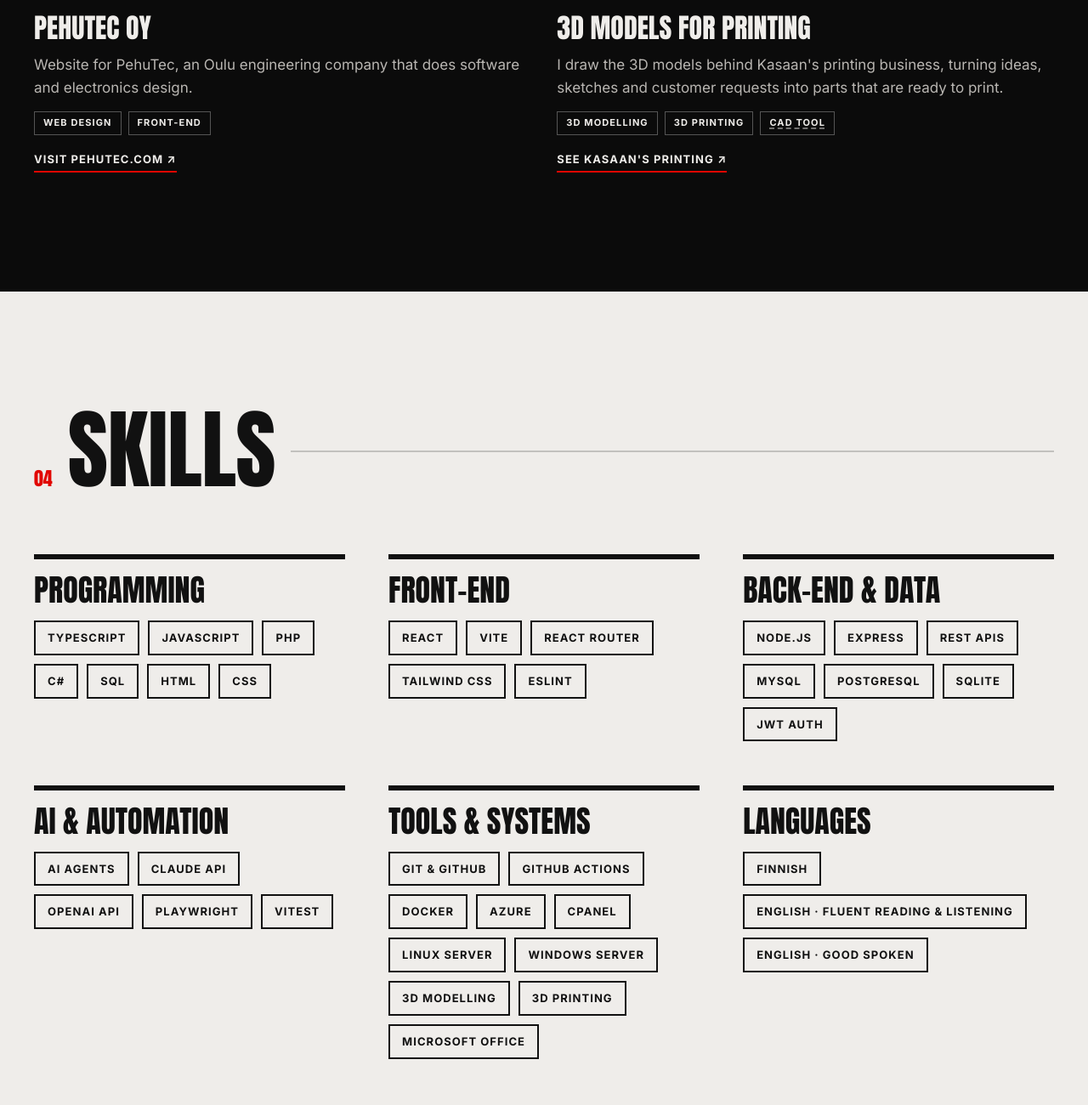
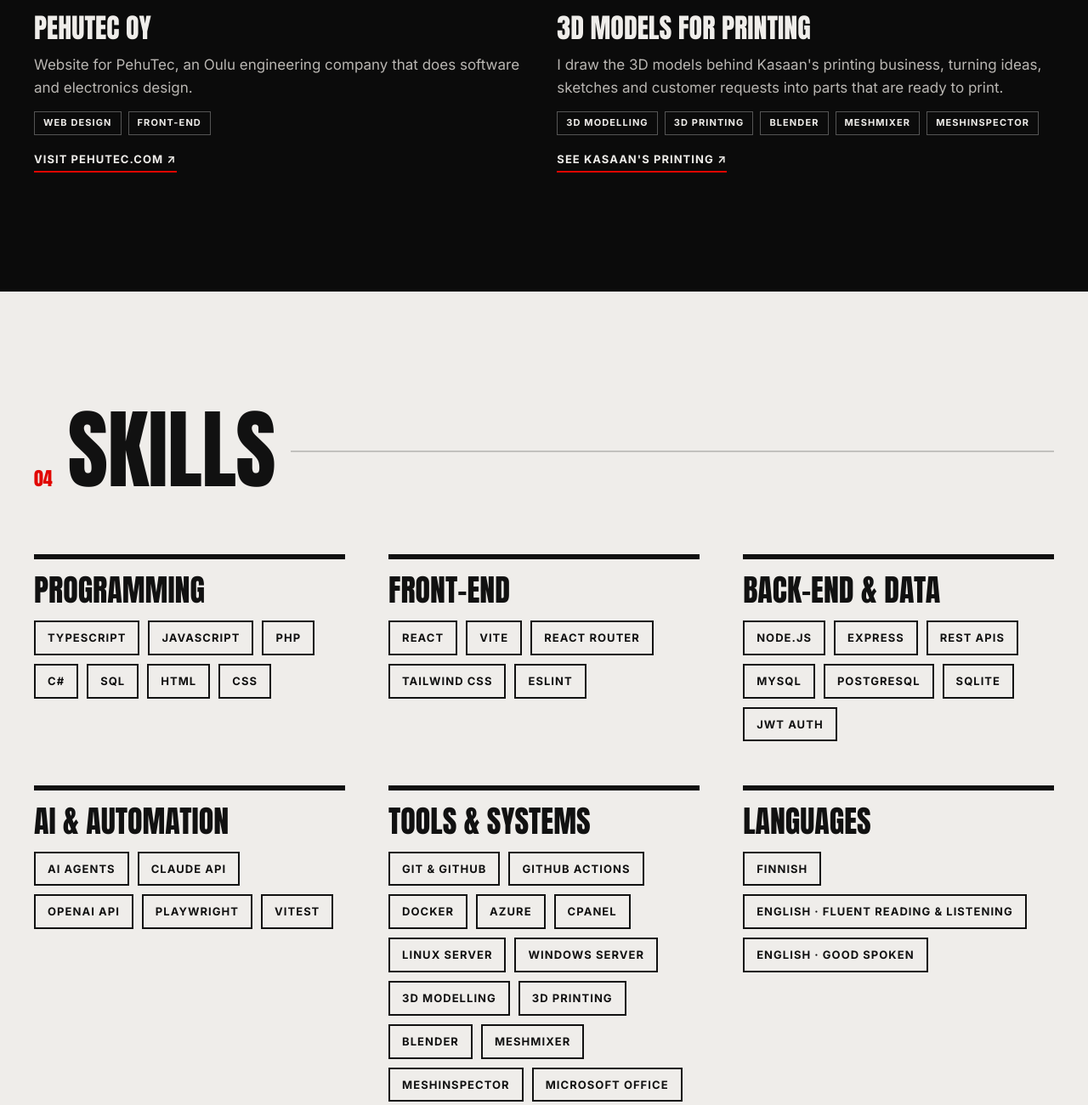
Before and after one commit to nuuttikat/nuuttikat.github.io, a plain HTML site: page index.html in a window 1280 px wide. Shown: the part 4162-5462 px from the top of the page at 85% size. Drawn offline with Linux system fonts and the light colour scheme.

Commit message:
Add email and 3D tools
Co-Authored-By: Claude Opus 5.5 <noreply@anthropic.com>
Claude-Session: https://claude.ai/code/session_01EvYBP75NChhYA1HTaqP5PC

```diff
--- a/index.html
+++ b/index.html
@@ -171,7 +171,7 @@
             <div class="card-art" aria-hidden="true"><em>3D modelling</em><span>04</span></div>
             <h3>3D models for printing</h3>
             <p>I draw the 3D models behind Kasaan's printing business, turning ideas, sketches and customer requests into parts that are ready to print.</p>
-            <ul class="tags"><li>3D modelling</li><li>3D printing</li><li class="ph">CAD tool</li></ul>
+            <ul class="tags"><li>3D modelling</li><li>3D printing</li><li>Blender</li><li>Meshmixer</li><li>MeshInspector</li></ul>
             <a class="card-link" href="https://kasaan.fi/">See Kasaan's printing ↗</a>
           </article>
         </div>
@@ -201,7 +201,7 @@
           </div>
           <div class="reveal">
             <h3>Tools &amp; systems</h3>
-            <ul class="chips"><li>Git &amp; GitHub</li><li>GitHub Actions</li><li>Docker</li><li>Azure</li><li>cPanel</li><li>Linux Server</li><li>Windows Server</li><li>3D modelling</li><li>3D printing</li><li>Microsoft Office</li></ul>
+            <ul class="chips"><li>Git &amp; GitHub</li><li>GitHub Actions</li><li>Docker</li><li>Azure</li><li>cPanel</li><li>Linux Server</li><li>Windows Server</li><li>3D modelling</li><li>3D printing</li><li>Blender</li><li>Meshmixer</li><li>MeshInspector</li><li>Microsoft Office</li></ul>
           </div>
           <div class="reveal">
             <h3>Languages</h3>
@@ -248,7 +248,7 @@
         <p class="big-cta reveal">Let's talk<span class="star-sm" aria-hidden="true">*</span></p>
         <p class="lead reveal">Want to work together or just say hi? Reach out.</p>
         <ul class="contact-list">
-          <li class="reveal"><span>Email</span><a class="ph" href="mailto:you@example.com">you@example.com</a></li>
+          <li class="reveal"><span>Email</span><a href="mailto:nuutti.katajala@gmail.com">nuutti.katajala@gmail.com</a></li>
           <li class="reveal"><span>GitHub</span><a href="https://github.com/nuuttikat">github.com/nuuttikat</a></li>
           <li class="reveal"><span>LinkedIn</span><a href="https://www.linkedin.com/in/nuutti-katajala-6817a5335/">Nuutti on LinkedIn ↗</a></li>
         </ul>
```
